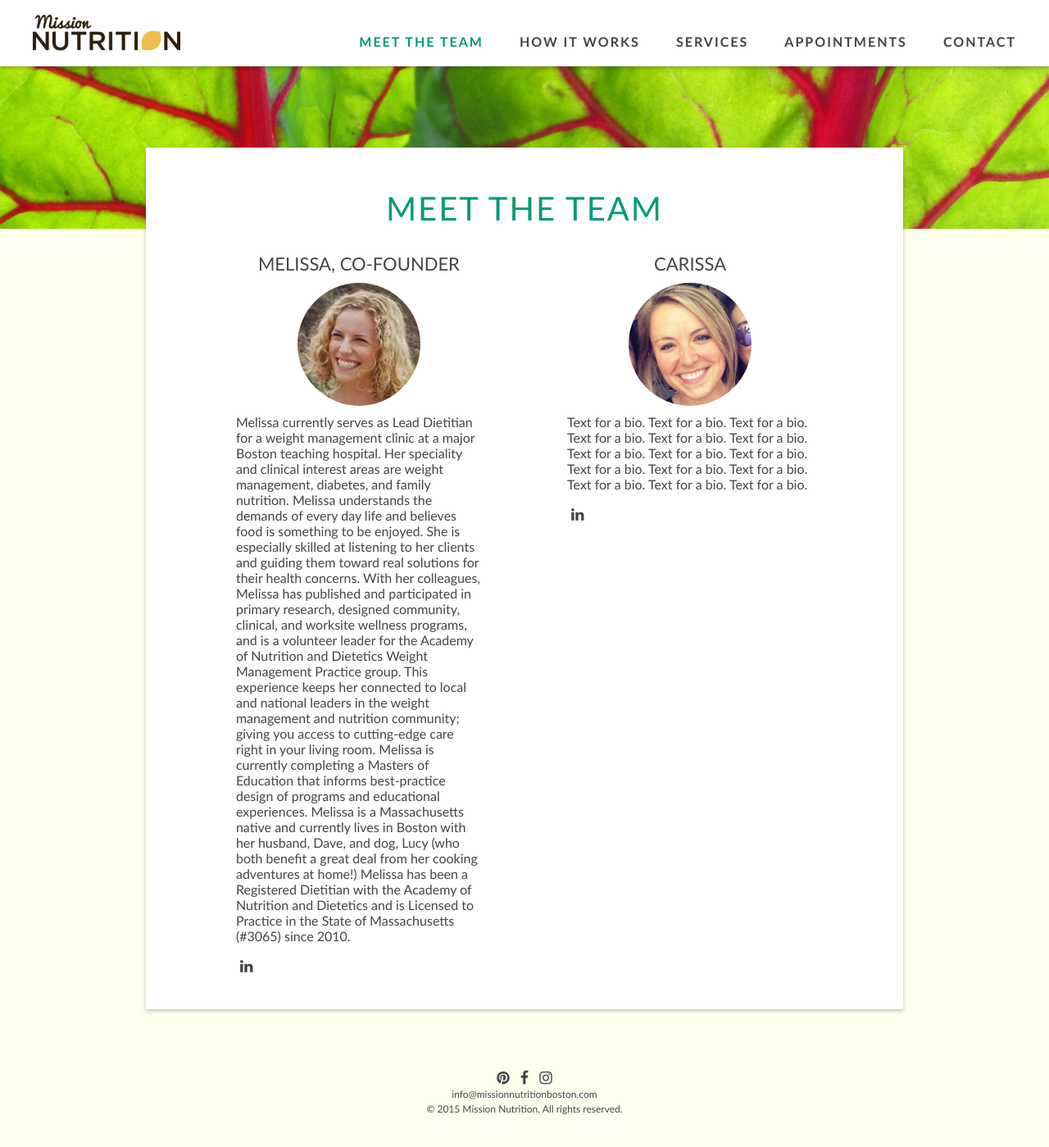
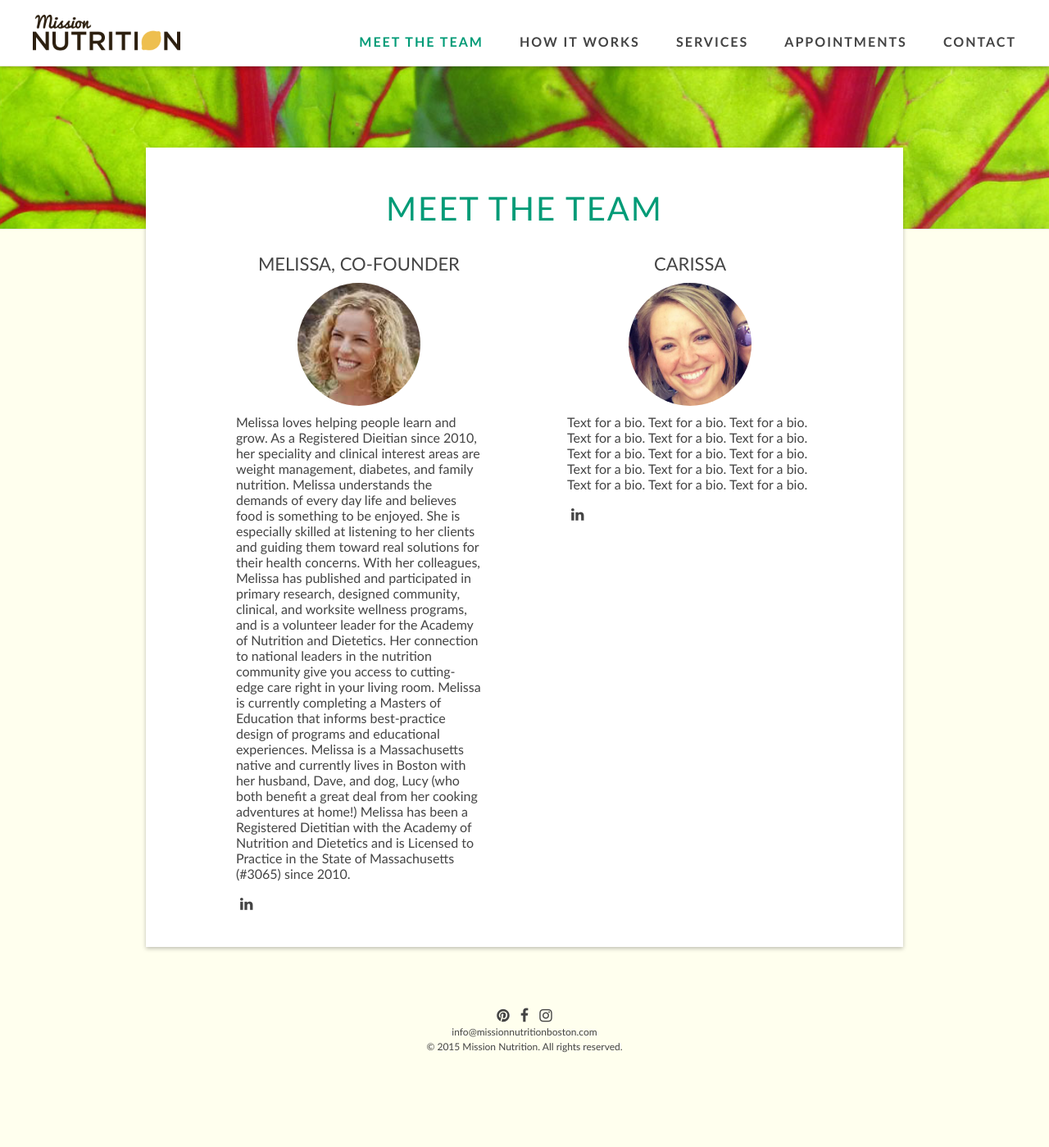
Before and after one commit to davelandry/missionnutrition, a Jekyll site: the page built from _pages/team.html, in a window 1280 px wide and 1400 px high. Shown: the whole window at 82% size. Built offline with Jekyll 4.4.1, drawn with Linux system fonts in a browser that asks for light colours; nearby versions of some CDN libraries.

Commit message:
Update team.html

```diff
--- a/_pages/team.html
+++ b/_pages/team.html
@@ -7,7 +7,7 @@ image: chard
 <div class="bio">
   <h2>Melissa, Co-Founder</h2>
   <img src="/images/melissa.jpg" />
-  Melissa currently serves as Lead Dietitian for a weight management clinic at a major Boston teaching hospital. Her speciality and clinical interest areas are weight management, diabetes, and family nutrition. Melissa understands the demands of every day life and believes food is something to be enjoyed. She is especially skilled at listening to her clients and guiding them toward real solutions for their health concerns. With her colleagues, Melissa has published and participated in primary research, designed community, clinical, and worksite wellness programs, and is a volunteer leader for the Academy of Nutrition and Dietetics Weight Management Practice group. This experience keeps her connected to local and national leaders in the weight management and nutrition community; giving you access to cutting-edge care right in your living room. Melissa is currently completing a Masters of Education that informs best-practice design of programs and educational experiences. Melissa is a Massachusetts native and currently lives in Boston with her husband, Dave, and dog, Lucy (who both benefit a great deal from her cooking adventures at home!) Melissa has been a Registered Dietitian with the Academy of Nutrition and Dietetics and is Licensed to Practice in the State of Massachusetts (#3065) since 2010.
+Melissa loves helping people learn and grow. As a Registered Dieitian since 2010, her speciality and clinical interest areas are weight management, diabetes, and family nutrition. Melissa understands the demands of every day life and believes food is something to be enjoyed. She is especially skilled at listening to her clients and guiding them toward real solutions for their health concerns. With her colleagues, Melissa has published and participated in primary research, designed community, clinical, and worksite wellness programs, and is a volunteer leader for the Academy of Nutrition and Dietetics. Her connection to national leaders in the nutrition community give you access to cutting-edge care right in your living room. Melissa is currently completing a Masters of Education that informs best-practice design of programs and educational experiences. Melissa is a Massachusetts native and currently lives in Boston with her husband, Dave, and dog, Lucy (who both benefit a great deal from her cooking adventures at home!) Melissa has been a Registered Dietitian with the Academy of Nutrition and Dietetics and is Licensed to Practice in the State of Massachusetts (#3065) since 2010.
   <br><br>
   <a class="social" href="https://www.linkedin.com/profile/view?id=AAkAAALoRFMBDLl3t4MO2V0KuQX5FKUklVKOjME">
     <i class="fa fa-linkedin"></i>
```
